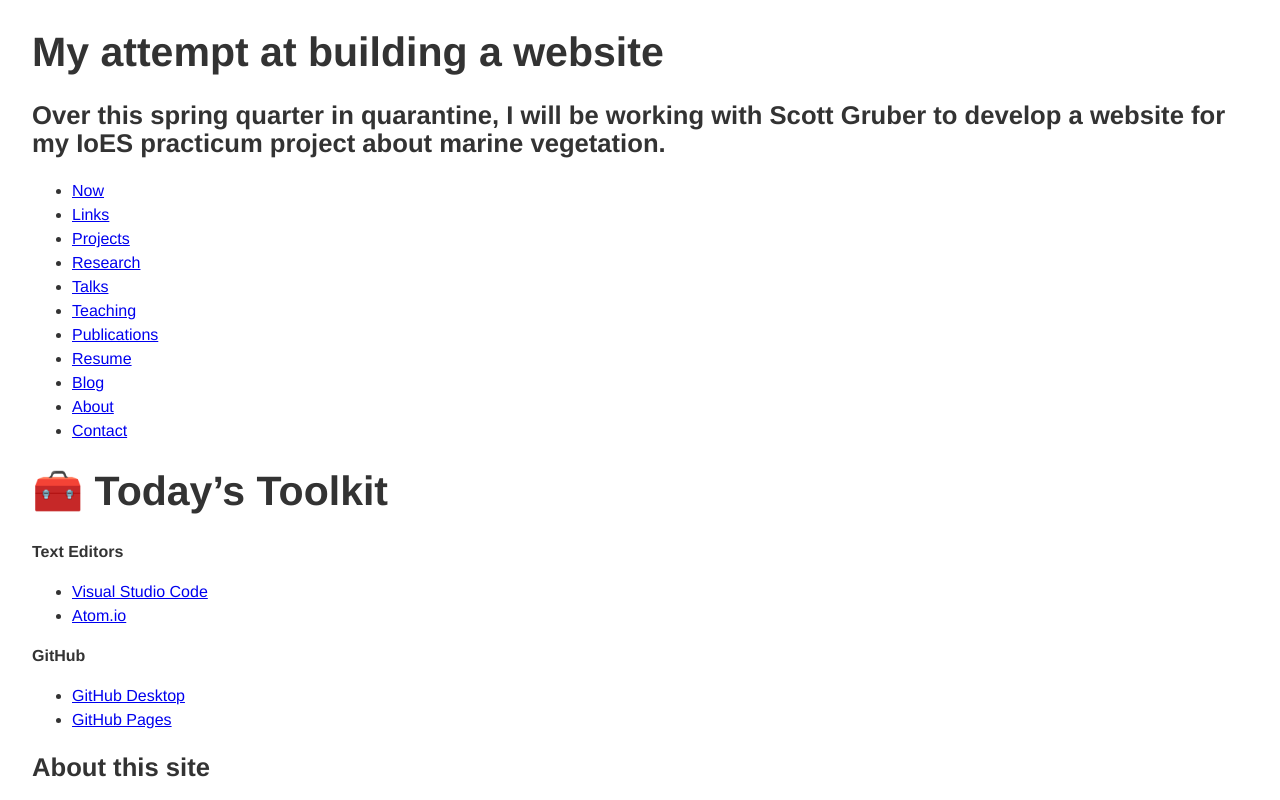
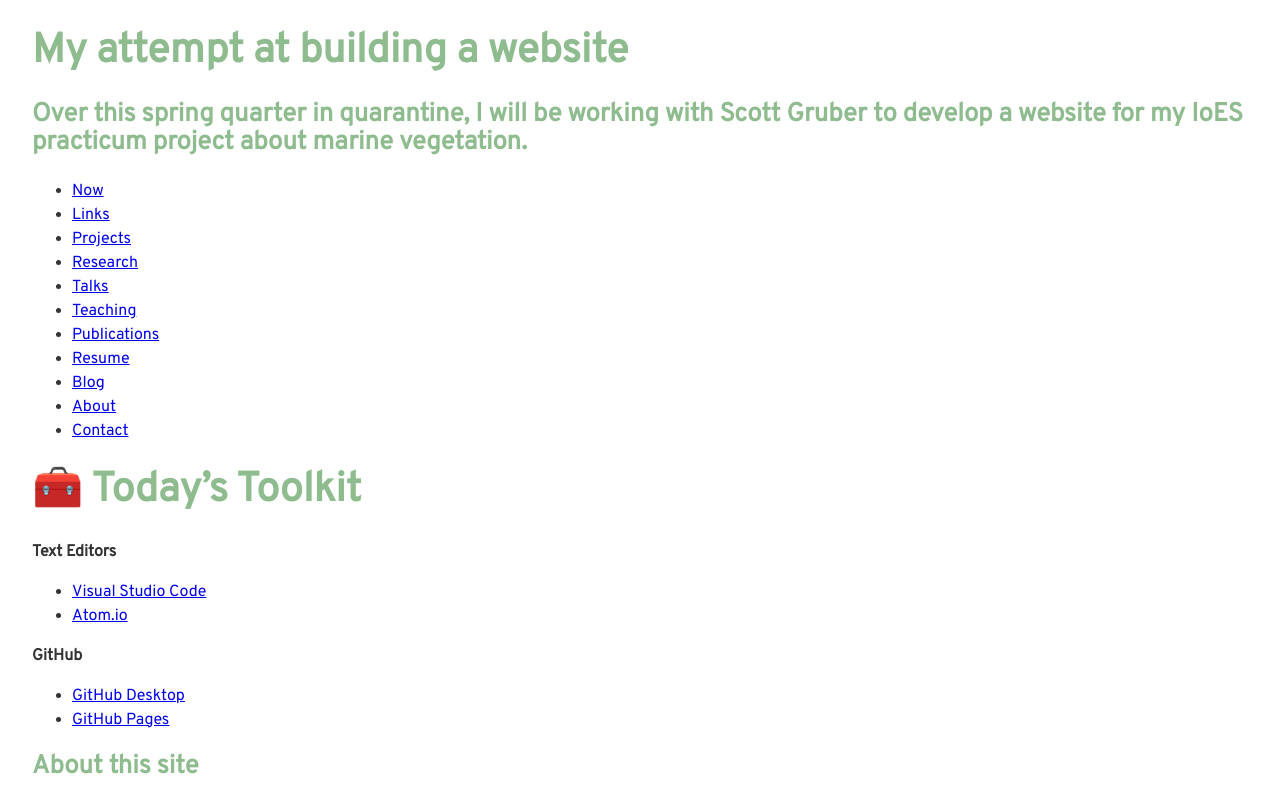
Before and after one commit to cbercik/cbercik.github.io, a plain HTML site: page index.html in a window 1280 px wide. Shown: the top 800 px of the page. Drawn offline with Linux system fonts and the light colour scheme.

Commit message:
Add google font to about

```diff
--- a/css/styles.css
+++ b/css/styles.css
@@ -27,8 +27,8 @@
   --color-primary: var(--ucla-blue);
   --color-secondary: var(--ucla-darkest-blue);
   --color-accent: var(--ucla-lightest-blue);
-  --font-family: Helvetica, Arial, sans-serif;
-  --font-family-alt: "Nunito", Helvetica, Arial, sans-serif;
+  --font-family: "Overpass", Helvetica, Arial, sans-serif;
+  --font-family-alt: "Overpass", Helvetica, Arial, sans-serif;
   --font-family-display: var(--font-family);
   --font-family-system: -apple-system, BlinkMacSystemFont, "helvetica neue",
     helvetica, Ubuntu, roboto, noto, segoe ui, arial, sans-serif;
@@ -128,13 +128,17 @@ h1,
   font-size: var(--font-size-display);
   line-height: var(--line-height);
 }
-h1 #about {
-  color: #ffd100;
+h1{
+  color:darkseagreen;
 }
+
 h2,
 .h2 {
   font-size: var(--font-size-xx-large);
   line-height: var(--line-height-display);
+}
+h2{
+    color:darkseagreen;
 }
 
 h3,
--- a/index.html
+++ b/index.html
@@ -10,6 +10,7 @@
     <link rel="stylesheet" href="css/styles.css">
     <link rel="manifest" href="site.webmanifest">
     <link rel="apple-touch-icon" href="apple-touch-icon.png">
+    <link href="https://fonts.googleapis.com/css?family=Overpass&display=swap" rel="stylesheet">
 
   </head>
 
```
Also changed, not shown: about/index.html (+3 -4 lines).
